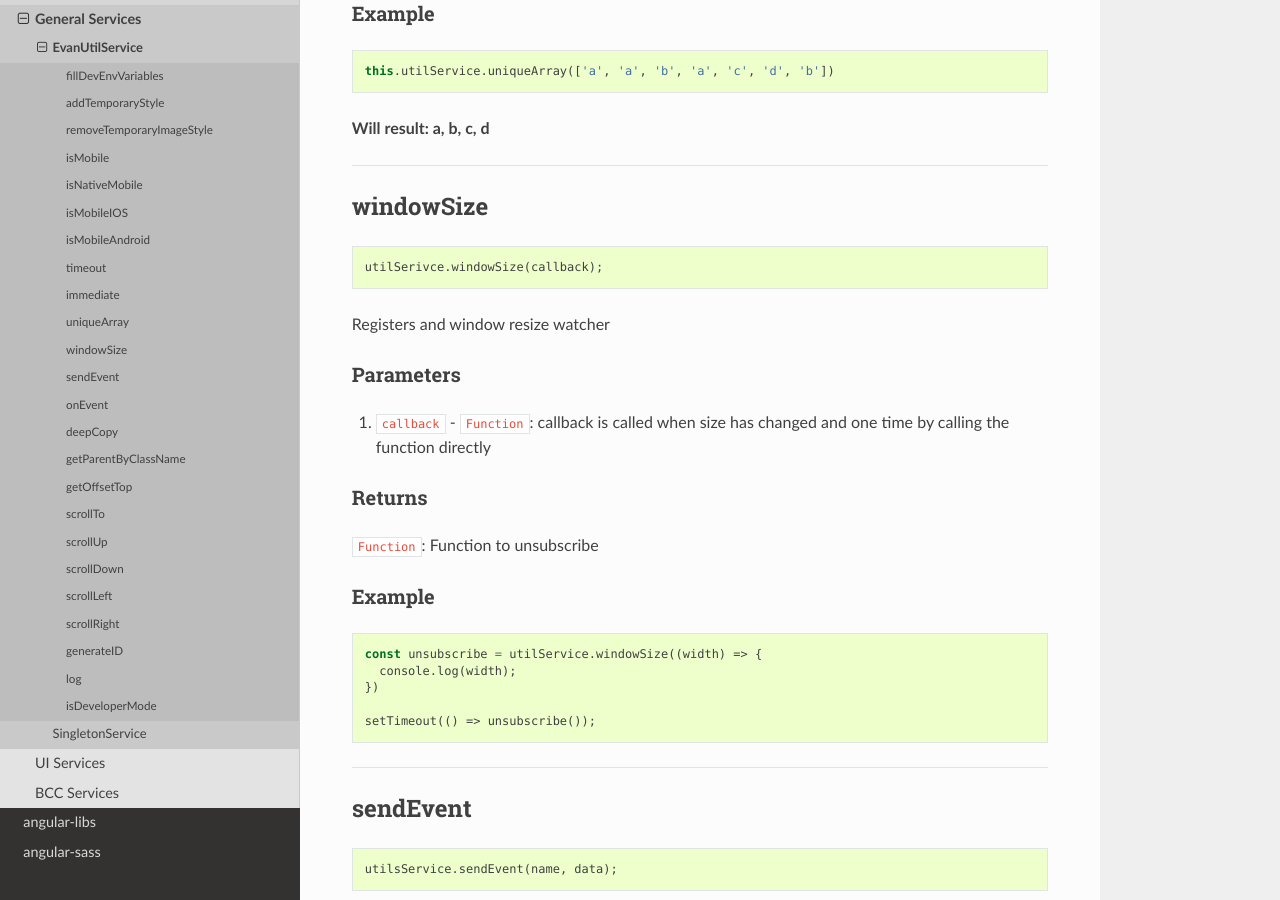
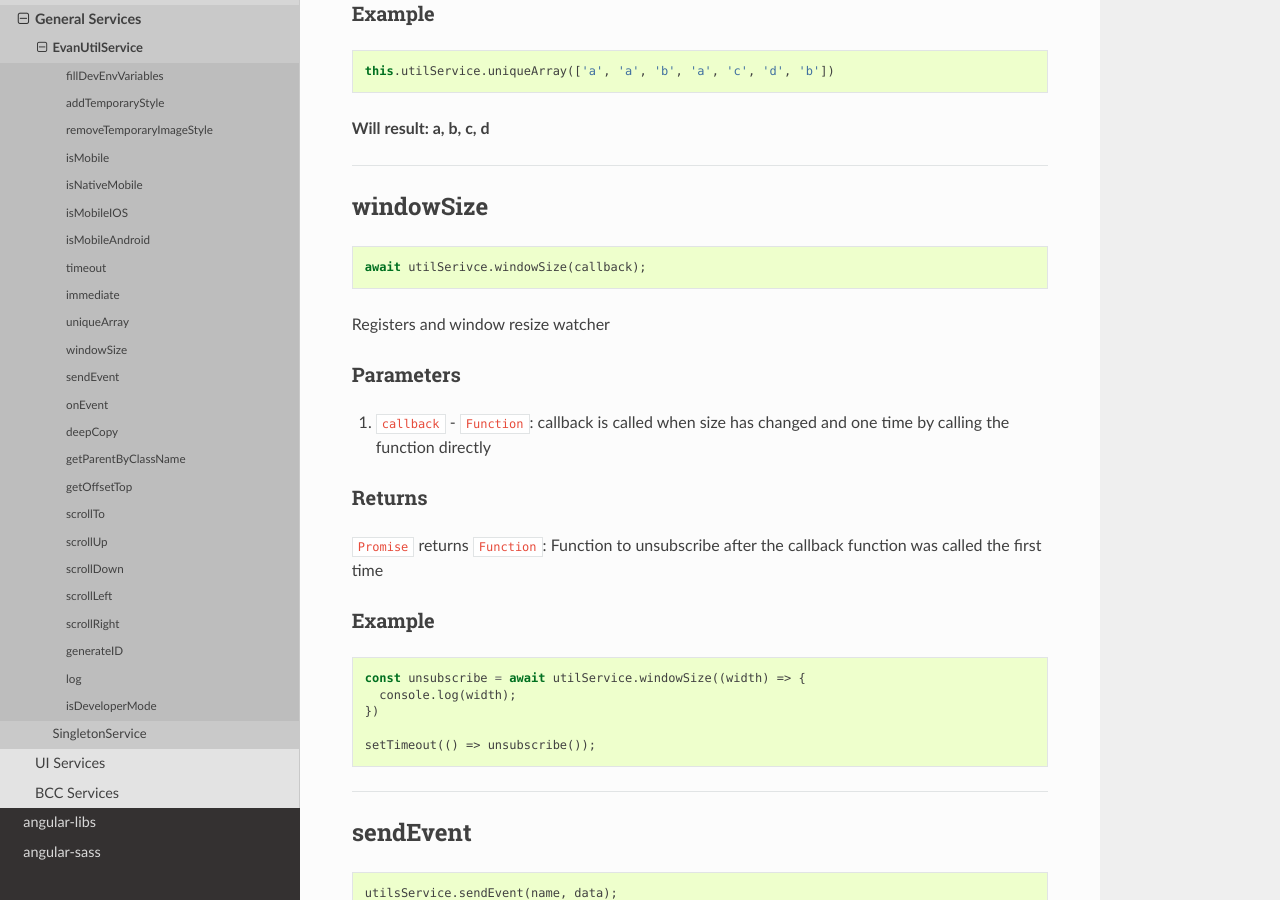
Before and after one commit to evannetwork/ui-docs, a Sphinx documentation site: the page built from docs/angular-core/services/utils.rst, in a window 1280 px wide and 900 px high, scrolled down 5217 px. Built offline with Sphinx 7.4.7 and the Read the Docs theme 2.0.0, drawn with Linux system fonts in a browser that asks for light colours.

```diff
--- a/docs/angular-core/services/utils.rst
+++ b/docs/angular-core/services/utils.rst
@@ -323,7 +323,7 @@ windowSize
 
 .. code-block:: typescript
 
-  utilSerivce.windowSize(callback);
+  await utilSerivce.windowSize(callback);
 
 Registers and window resize watcher
 
@@ -337,7 +337,7 @@ Parameters
 Returns
 -------
 
-``Function``: Function to unsubscribe
+``Promise`` returns ``Function``: Function to unsubscribe after the callback function was called the first time
 
 -------
 Example
@@ -345,7 +345,7 @@ Example
 
 .. code-block:: typescript
 
-  const unsubscribe = utilService.windowSize((width) => {
+  const unsubscribe = await utilService.windowSize((width) => {
     console.log(width);
   })
 
```
Also changed, not shown: docs/angular-core/additionals/async-component.rst (added, +31 -0 lines), versions.md (+1 -0 lines).
